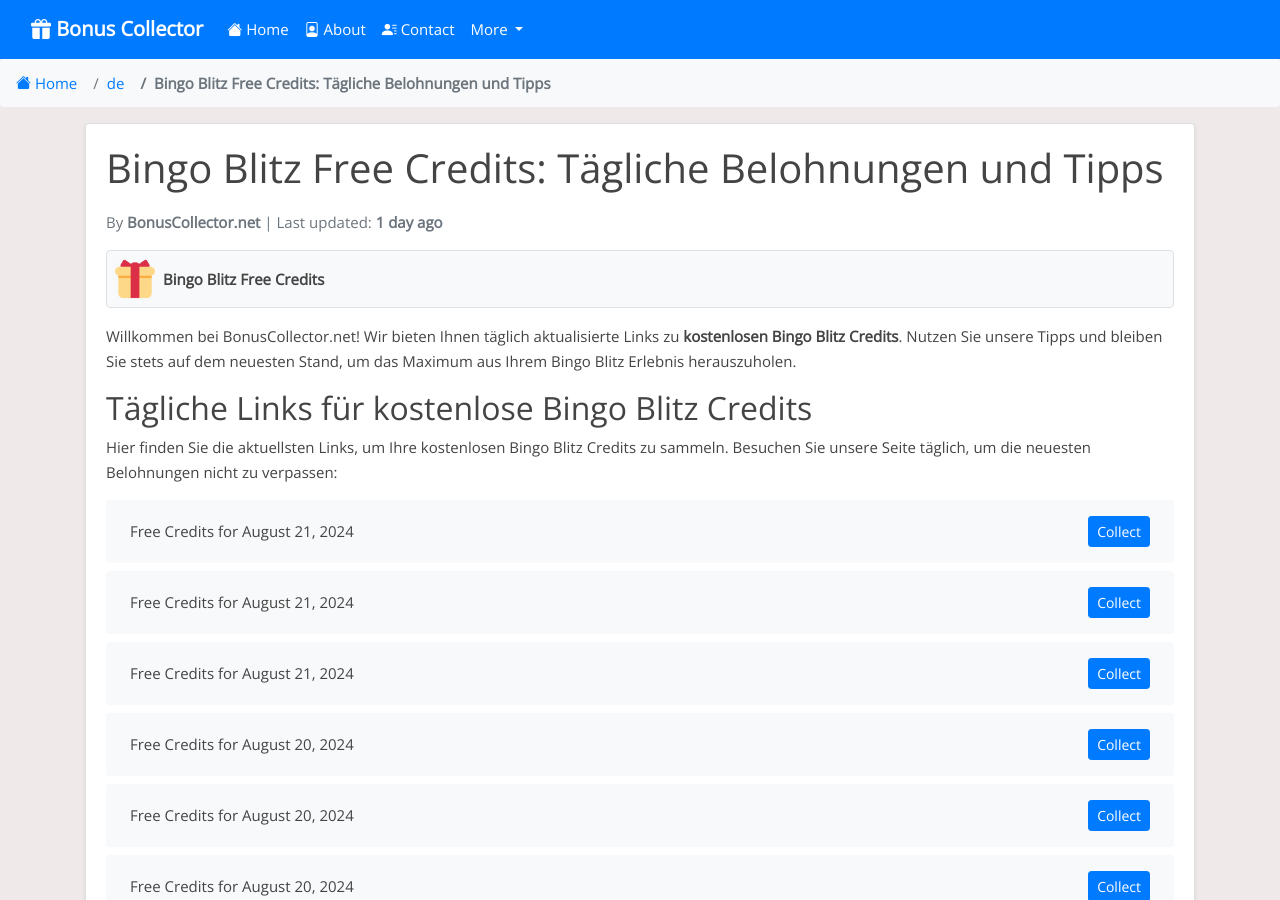
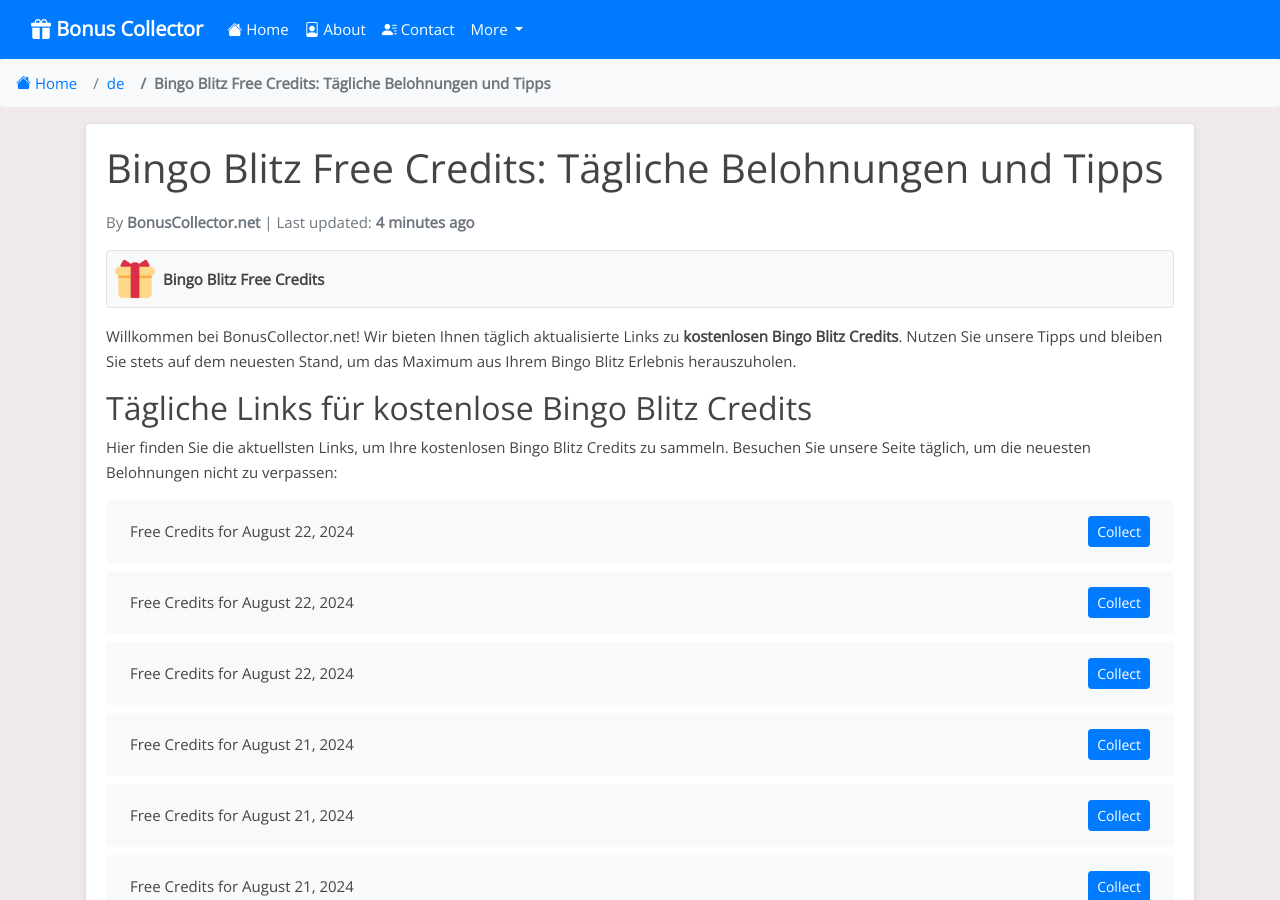
Before and after one commit to Prollad99/bs-net, a Jekyll site: the page built from de/_posts/2024-07-18-bingo-blitz.md, in a window 1280 px wide and 900 px high. Built offline with Jekyll 4.4.1, drawn with Linux system fonts in a browser that asks for light colours; nearby versions of some CDN libraries; comment, search, counter and statistics services are not loaded; some of the changed text lies outside the part shown.

Commit message:
Update bingo-blitz reward links and last modified date

```diff
--- a/_data/include_files.yml
+++ b/_data/include_files.yml
@@ -47,7 +47,7 @@
   last_modified: 2024-08-22 14:09:16
 
 bingo-blitz.html:
-  last_modified: 2024-08-21 17:09:18
+  last_modified: 2024-08-22 17:34:13
 
 willy-wonka.html:
   last_modified: 2024-08-22 03:12:17
--- a/_includes/bingo-blitz.html
+++ b/_includes/bingo-blitz.html
@@ -1,4 +1,16 @@
 <ul class="list-group mt-3 mb-4">
+  <li class="list-group-item d-flex justify-content-between align-items-center">
+    <span>Free Credits for August 22, 2024</span>
+    <a href="https://d10x.co/BingoBlitz/3PKh6" class="btn btn-primary btn-sm">Collect</a>
+  </li>
+  <li class="list-group-item d-flex justify-content-between align-items-center">
+    <span>Free Credits for August 22, 2024</span>
+    <a href="https://d10x.co/BingoBlitz/0c9vD" class="btn btn-primary btn-sm">Collect</a>
+  </li>
+  <li class="list-group-item d-flex justify-content-between align-items-center">
+    <span>Free Credits for August 22, 2024</span>
+    <a href="https://d10x.co/BingoBlitz/cJTH1" class="btn btn-primary btn-sm">Collect</a>
+  </li>
   <li class="list-group-item d-flex justify-content-between align-items-center">
     <span>Free Credits for August 21, 2024</span>
     <a href="https://d10x.co/BingoBlitz/ejirN" class="btn btn-primary btn-sm">Collect</a>
@@ -387,16 +399,4 @@
     <span>Free Credits for July 15, 2024</span>
     <a href="https://d10x.co/BingoBlitz/cx6Vs" class="btn btn-primary btn-sm">Collect</a>
   </li>
-  <li class="list-group-item d-flex justify-content-between align-items-center">
-    <span>Free Credits for July 15, 2024</span>
-    <a href="https://bingo-app-dsa.playtika.com/bingo2-v2-bingoblitz/incentive/?incentive=29fa2e141268b213c93d9e25341d4a438999d4ed34a7e284f825511f2a042551&desktop=fb&scene=popup&asset=inbox.PopupGiftCenter&originId=44802&gameref=FBS_140724" class="btn btn-primary btn-sm">Collect</a>
-  </li>
-  <li class="list-group-item d-flex justify-content-between align-items-center">
-    <span>Free Credits for July 14, 2024</span>
-    <a href="https://d10x.co/BingoBlitz/zjqsa" class="btn btn-primary btn-sm">Collect</a>
-  </li>
-  <li class="list-group-item d-flex justify-content-between align-items-center">
-    <span>Free Credits for July 14, 2024</span>
-    <a href="https://d10x.co/BingoBlitz/900NF" class="btn btn-primary btn-sm">Collect</a>
-  </li>
 </ul>
```
Also changed, not shown: links-json/bingo-blitz.json (+12 -12 lines).
